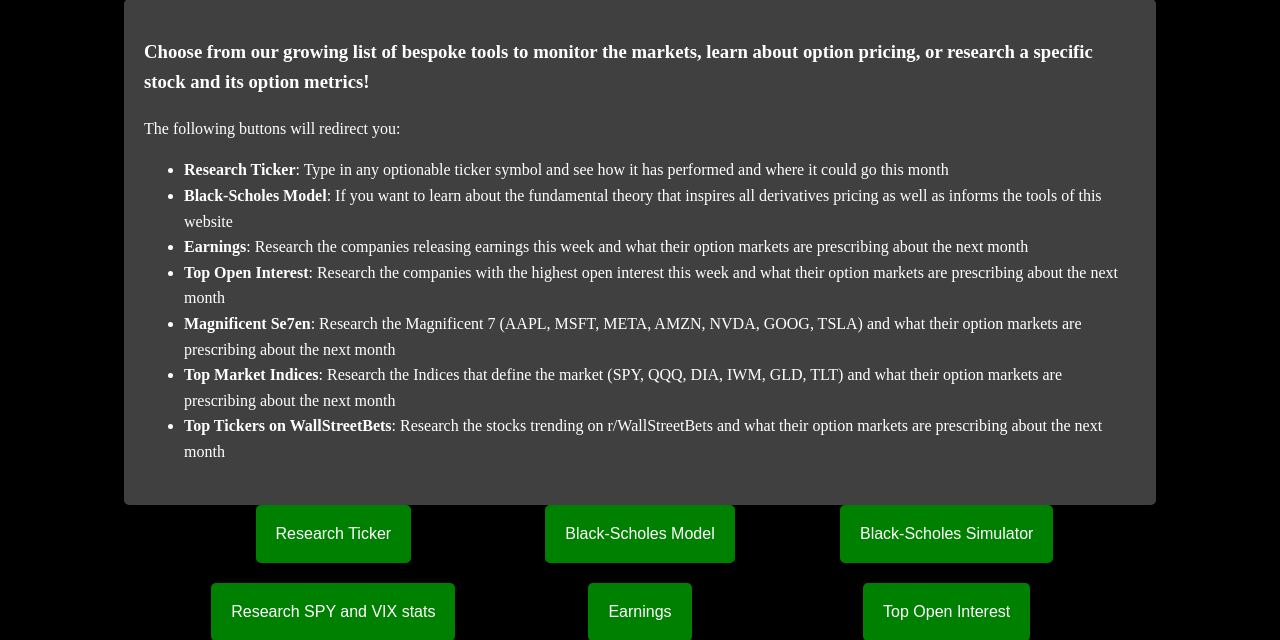
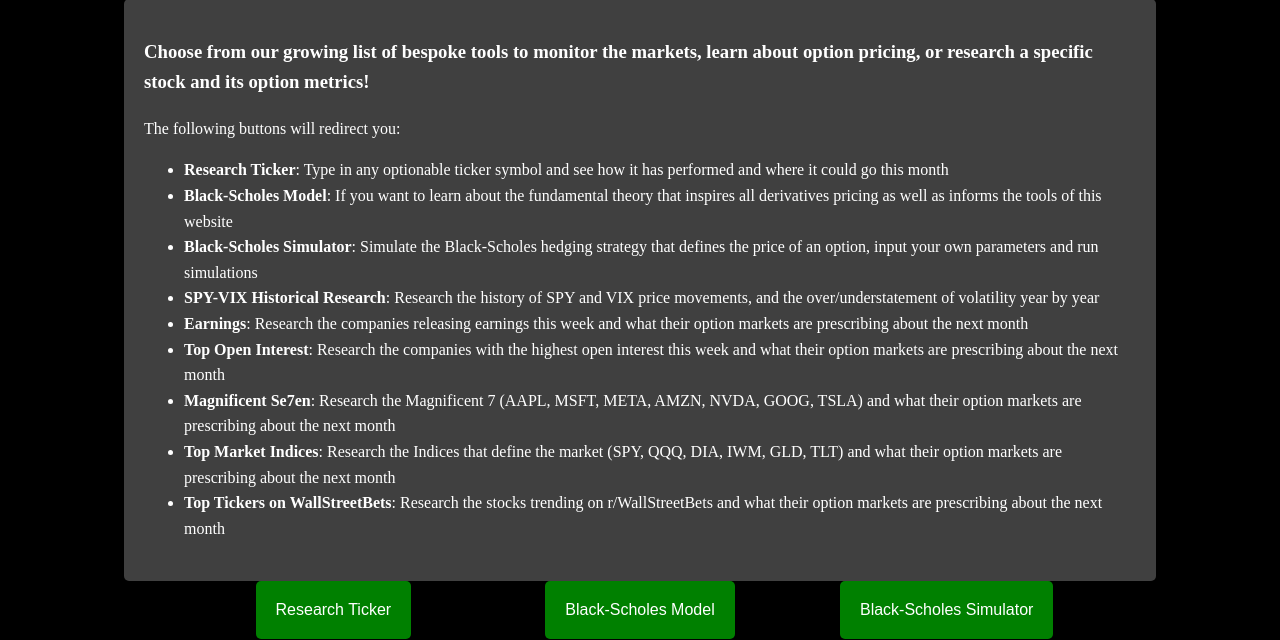
Before and after one commit to benmeyersUSC/iv_app, a Flask app: page /client in a window 1280 px wide. Shown: the part 92-732 px from the top of the page. Run offline with Flask 3, Linux system fonts and the light colour scheme; parts of the project's set-up code (start-up, migrations or seed data) failed here and were passed over.

Commit message:
added explanations

```diff
--- a/iv_app/templates/user.html
+++ b/iv_app/templates/user.html
@@ -79,6 +79,10 @@
                     <li><strong>Research Ticker</strong>: Type in any optionable ticker symbol and see how it has performed and where it could go this month</li>
                     <li><strong>Black-Scholes Model</strong>: If you want to learn about the fundamental theory that inspires all derivatives pricing
                     as well as informs the tools of this website</li>
+                    <li><strong>Black-Scholes Simulator</strong>: Simulate the Black-Scholes hedging strategy that defines
+                    the price of an option, input your own parameters and run simulations</li>
+                    <li><strong>SPY-VIX Historical Research</strong>: Research the history of SPY and VIX price movements,
+                    and the over/understatement of volatility year by year</li>
                     <li><strong>Earnings</strong>: Research the companies releasing earnings this week and what their option
                     markets are prescribing about the next month</li>
                     <li><strong>Top Open Interest</strong>: Research the
```
Also changed, not shown: iv_app/templates/spy_vix_year.html (+7 -1 lines).
